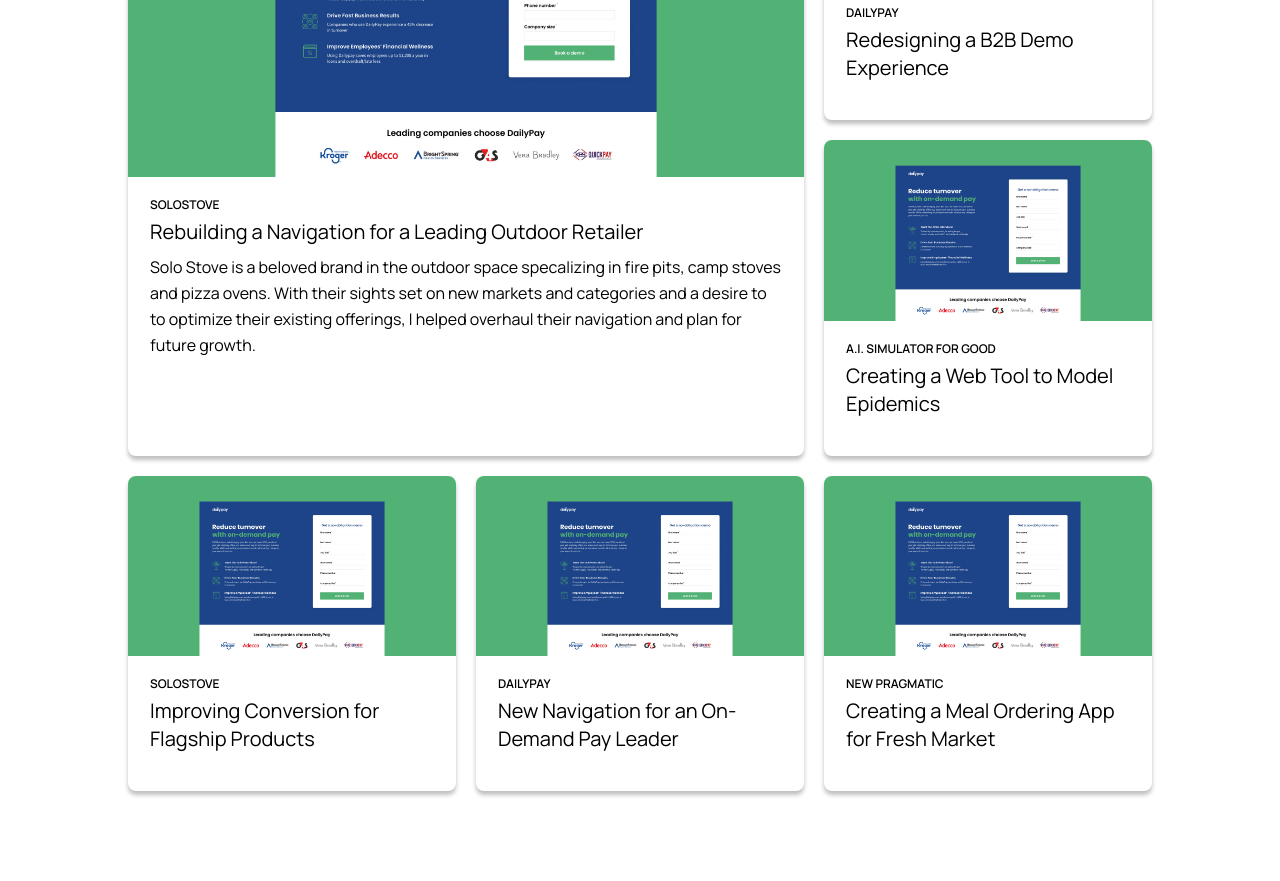
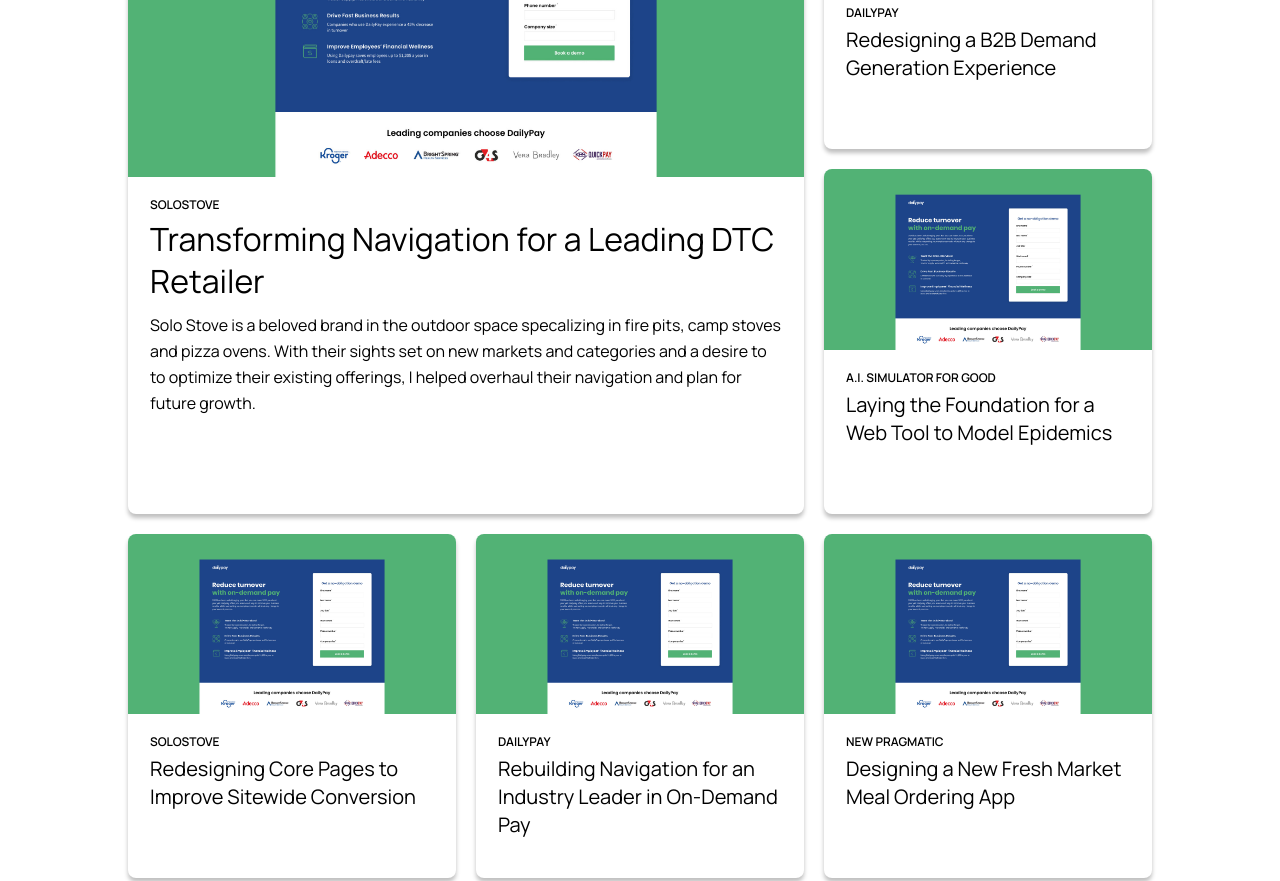
Before and after one commit to rowingupstream/portfolio, a plain HTML site: page index.html in a window 1280 px wide. Shown: the part 651-1532 px from the top of the page. Drawn offline with Linux system fonts and the light colour scheme.

Commit message:
home page text updates

```diff
--- a/css/styles.css
+++ b/css/styles.css
@@ -51,6 +51,14 @@ a:visited {
 
 .work-text {
   padding: 18px 22px;
+}
+
+.big-card-text {
+  padding: 18px 22px;
+}
+
+.big-card-text h3 {
+
 }
 
 h3 {
@@ -416,31 +424,32 @@ img {
     overflow: hidden;
   }
 
-  .card-image-large {
+  /* .card-image-large {
+    max-height: 700px;
+    overflow: hidden;
+  } */
+
+
+  .zoom-effect-container {
     max-height: 700px;
     overflow: hidden;
   }
 
-.card-image-large h3 {
+.big-card-text h3 {
     font-size: 32px;
     line-height: 42px;
     margin-bottom: 10px;
   }
 
   @media (max-width: 1024px) {
-  .card-image-large h3 {
+  .big-card-text h3 {
     font-size: 20px;
     line-height: 28px;
     }
   }
 
-  .card-image-large p {
-    font-size: 16px;
-    line-height: 26px;
-  }
-
   @media (max-width: 1024px) {
-    .work-text p {
+    .big-card-text p {
       display: none;
     }
   }
--- a/index.html
+++ b/index.html
@@ -29,11 +29,11 @@
                 <img src="images/casestudy-hero.jpg">
               </div>
             </div>
-              <div class="work-text">
-                <h5>SoloStove</h5>
-                <h3>Rebuilding a Navigation for a Leading Outdoor Retailer</h3>
-                <p>Solo Stove is a beloved brand in the outdoor space specalizing in fire pits, camp stoves and pizza ovens. With their sights set on new markets and categories and a desire to to optimize their existing offerings, I helped overhaul their navigation and plan for future growth.</p>
-              </div>
+            <div class="big-card-text">
+              <h5>SoloStove</h5>
+              <h3>Transforming Navigation for a Leading DTC Retailer</h3>
+              <p>Solo Stove is a beloved brand in the outdoor space specalizing in fire pits, camp stoves and pizza ovens. With their sights set on new markets and categories and a desire to to optimize their existing offerings, I helped overhaul their navigation and plan for future growth.</p>
+            </div>
           <!-- </a> -->
         </div>
         <div class="card two">
@@ -41,10 +41,10 @@
           <div class="card-image">
             <img class="hero-image"
             src="images/casestudy-hero.jpg">
-         </div>
-           <div class="work-text">
+          </div>
+          <div class="work-text">
             <h5>SoloStove</h5>
-            <h3>Improving Conversion for Flagship Products</h3>
+            <h3>Redesigning Core Pages to Improve Sitewide Conversion</h3>
           </div>
           </a>
         </div>
@@ -56,7 +56,7 @@
             </div>
         <div class="work-text">
           <h5>DailyPay</h5>
-          <h3>New Navigation for an On-Demand Pay Leader</h3>
+          <h3>Rebuilding Navigation for an Industry Leader in On-Demand Pay</h3>
         </div>
           </a>
         </div>
@@ -69,7 +69,7 @@
             </div>
           <div class="work-text">
             <h5>DailyPay</h5>
-            <h3>Redesigning a B2B Demo Experience</h3>
+            <h3>Redesigning a B2B Demand Generation Experience</h3>
           </div>
           </a>
         </div>
@@ -81,7 +81,7 @@
                    </div>
           <div class="work-text">
             <h5>A.I. Simulator for Good</h5>
-            <h3>Creating a Web Tool to Model Epidemics</h3>
+            <h3>Laying the Foundation for a Web Tool to Model Epidemics</h3>
           </div>
           </a>
         </div>
@@ -93,7 +93,7 @@
                    </div>
         <div class="work-text">
           <h5>New Pragmatic</h5>
-          <h3>Creating a Meal Ordering App for Fresh Market</h3>
+          <h3>Designing a New Fresh Market Meal Ordering App</h3>
         </div>
           </a>
         </div>
```
